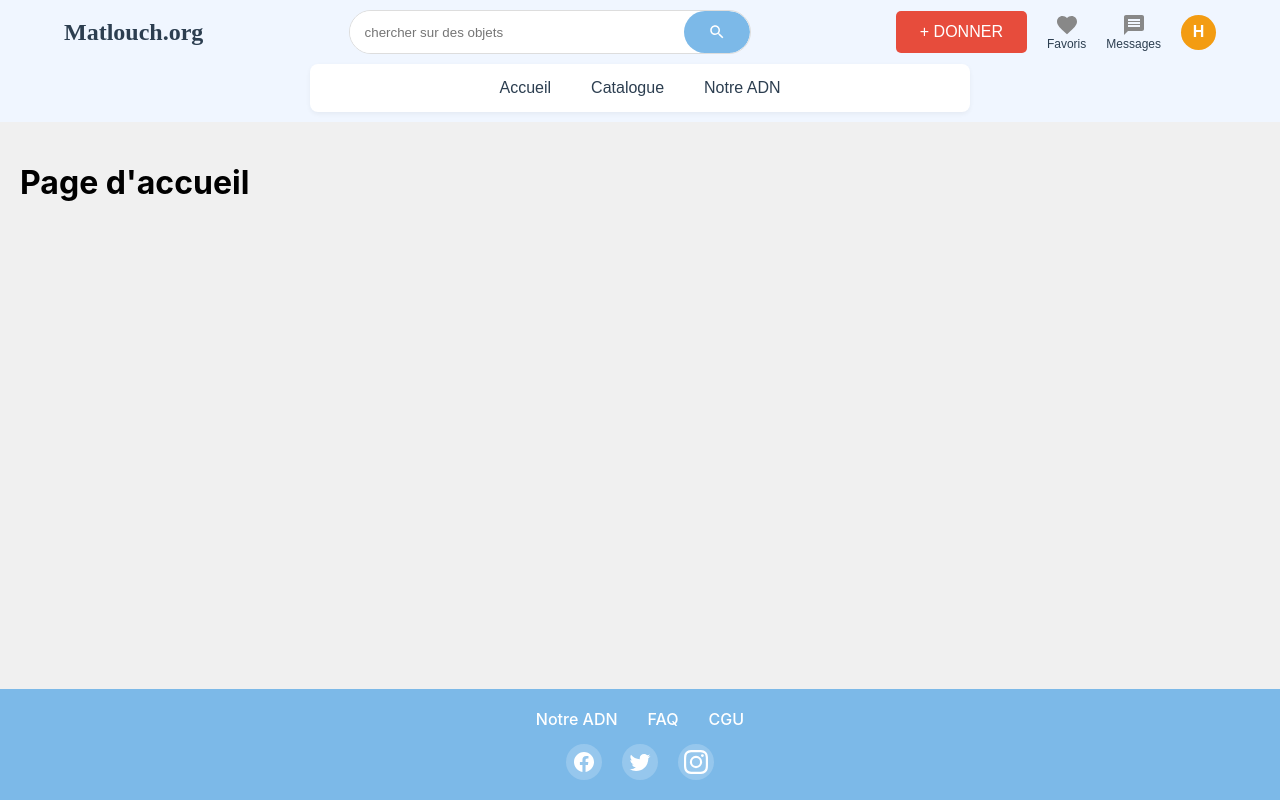
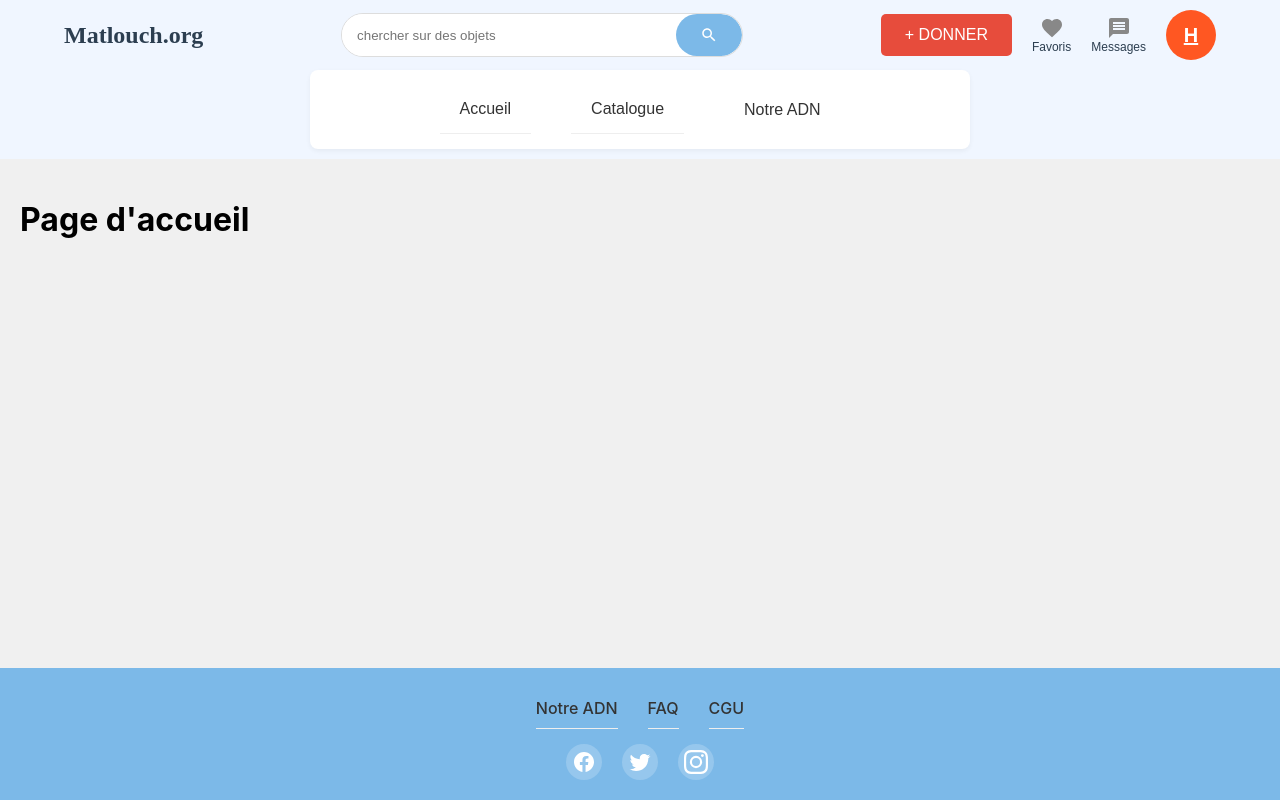
Before and after one commit to haytamnajim/matlou7ch-app, a React (Create React App) app: page / in a window 1280 px wide. Built offline with nearby package versions, Linux system fonts and the light colour scheme.

Commit message:
Ajouter une page de profil et mettre à jour la barre de navigation (Navbar) pour la navigation utilisateur.

```diff
--- a/src/App.js
+++ b/src/App.js
@@ -4,6 +4,7 @@ import Navbar from './components/Navbar';
 import Footer from './components/Footer';
 import Favoris from './pages/Favoris';
 import Messages from './pages/Messages';
+import Profile from './pages/Profile';
 import './App.css';
 
 // Pages temporaires simples
@@ -27,6 +28,7 @@ function App() {
             <Route path="/messages" element={<Messages />} />
             <Route path="/faq" element={<FAQ />} />
             <Route path="/cgu" element={<CGU />} />
+            <Route path="/profile" element={<Profile />} />
           </Routes>
         </main>
         <Footer />
--- a/src/components/Navbar.jsx
+++ b/src/components/Navbar.jsx
@@ -37,7 +37,7 @@ function Navbar() {
             </svg>
             <span>Messages</span>
           </Link>
-          <div className="user-avatar">H</div>
+          <Link to="/profile" className="user-avatar">H</Link>
         </div>
       </div>
 
```
